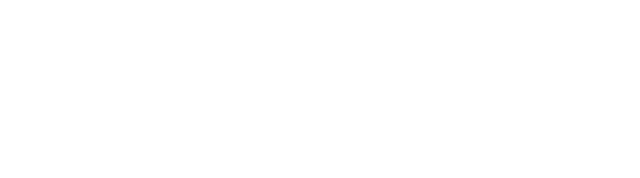
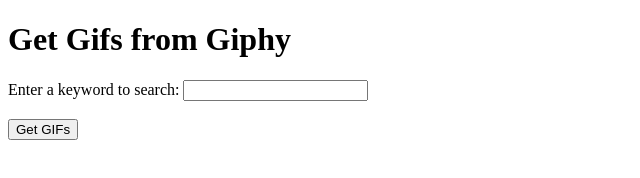
Before and after one commit to zbl14/giphy-tool, a website: page src/index.html in a window 1280 px wide. Shown: the whole page, without its empty margins (0-640 px from the left). Drawn offline with Linux system fonts and the light colour scheme.

Commit message:
add form for collecting keyword to search, add a button for submission to get result

```diff
--- a/src/index.html
+++ b/src/index.html
@@ -4,6 +4,15 @@
   <title>Document</title>
 </head>
 <body>
-
+  <div class="container">
+    <h1>Get Gifs from Giphy</h1>
+    <div>
+      <label for="keyword">Enter a keyword to search:</label>
+      <input id="keyword" type="text">
+    </div>
+    <br>
+    <button class="btn-success" id="getGifs">Get GIFs</button>
+    <div class="showGifs">
+    </div>
+  </div>
 </body>
-</html>
```
